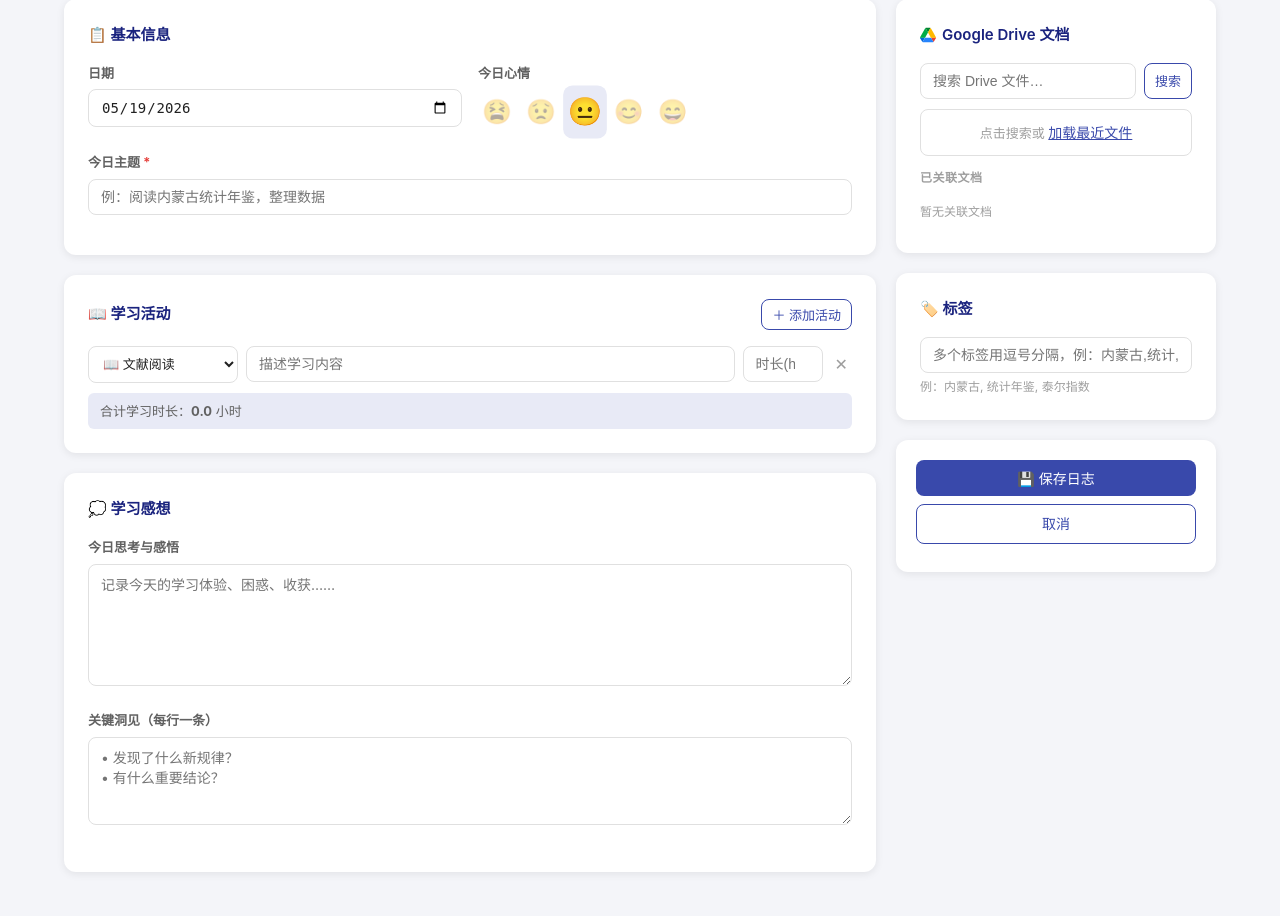
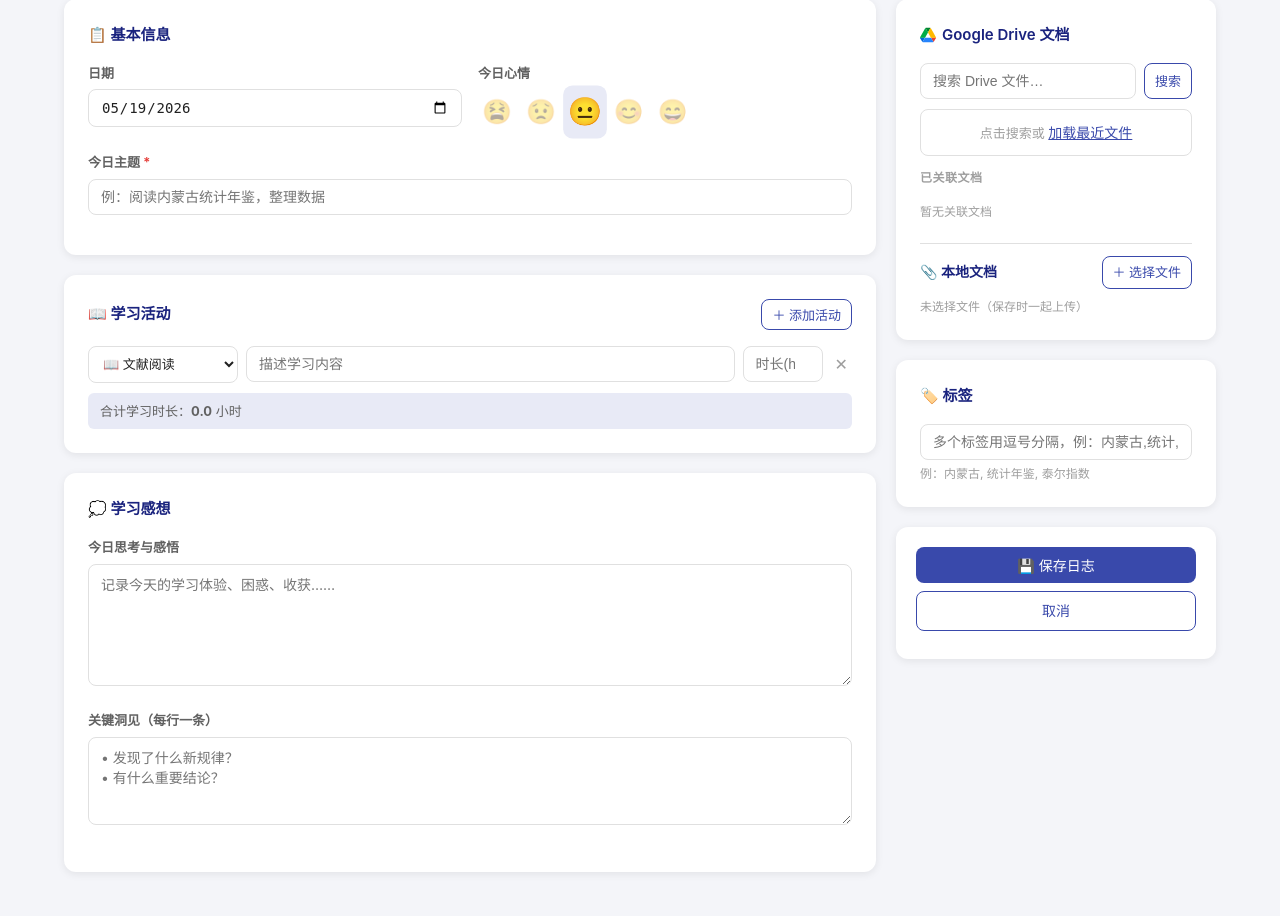
Before and after one commit to HanSen-HS/xueshu-riji, a Flask app: page /entry/new in a window 1280 px wide. Shown: the part 151-1067 px from the top of the page. Run offline with Flask 3, Linux system fonts and the light colour scheme; the visitor is signed in with stand-in values (Sample User, id 1); data comes from the database, SQL or seed files in the repository; some libraries are stand-ins or nearby versions.

Commit message:
新建日志页加入本地文件上传：选择后随表单一起提交保存
Co-Authored-By: Claude Sonnet 4.6 <noreply@anthropic.com>

```diff
--- a/app.py
+++ b/app.py
@@ -492,6 +492,16 @@ def create_entry():
          data.get('reflections',''),
          json.dumps(insights, ensure_ascii=False),
          json.dumps(tags, ensure_ascii=False), now, now))
+    # 保存本地上传文件
+    for f in request.files.getlist('local_files[]'):
+        if not f or not f.filename: continue
+        ext = Path(secure_filename(f.filename)).suffix.lower()
+        if ext not in ALLOWED_EXTS: continue
+        raw = f.read()
+        if len(raw) > 20 * 1024 * 1024: continue
+        get_db().execute("INSERT INTO uploads VALUES (?,?,?,?,?,?,?,?)",
+            (str(uuid.uuid4()), eid, uid, secure_filename(f.filename),
+             f.mimetype, len(raw), base64.b64encode(raw).decode(), now))
     # 保存新建时关联的 Drive 文档
     fids   = request.form.getlist('drive_file_id[]')
     fnames = request.form.getlist('drive_file_name[]')
--- a/templates/new_entry.html
+++ b/templates/new_entry.html
@@ -13,7 +13,7 @@
   {% endif %}
 </div>
 
-<form method="POST"
+<form method="POST" enctype="multipart/form-data"
       action="{{ url_for('update_entry', entry_id=entry.id) if entry else url_for('create_entry') }}"
       id="entryForm">
 
@@ -145,6 +145,19 @@
             <a href="{{ url_for('drive_connect') }}" class="btn btn-google-sm">连接 Drive</a>
           </div>
         {% endif %}
+
+        <!-- 本地文件上传（分隔线） -->
+        <div style="border-top:1px solid var(--border);margin:14px 0 12px"></div>
+        <div class="form-section-header" style="margin-bottom:8px">
+          <span class="form-section-title" style="font-size:14px">📎 本地文档</span>
+          <label class="btn btn-outline-sm" for="localFiles" style="cursor:pointer">＋ 选择文件</label>
+        </div>
+        <input type="file" id="localFiles" name="local_files[]" multiple style="display:none"
+               accept=".pdf,.doc,.docx,.xls,.xlsx,.ppt,.pptx,.txt,.csv,.md,.jpg,.jpeg,.png,.zip"
+               onchange="previewLocalFiles(this)">
+        <div id="localFilePreview" class="linked-docs" style="margin-top:4px">
+          <p class="hint-text" id="noLocalMsg">未选择文件（保存时一起上传）</p>
+        </div>
       </div>
 
       <!-- 标签 -->
@@ -293,5 +306,26 @@ function escHtml(str) {
   return String(str).replace(/[&<>"']/g, c =>
     ({'&':'&amp;','<':'&lt;','>':'&gt;','"':'&quot;',"'":'&#39;'}[c]));
 }
+
+// 本地文件预览（仅列出文件名，实际上传在 submit 时由浏览器处理）
+function previewLocalFiles(input) {
+  const files = Array.from(input.files);
+  const preview = document.getElementById('localFilePreview');
+  document.getElementById('noLocalMsg')?.remove();
+  // 清除旧预览
+  preview.querySelectorAll('.local-file-preview-item').forEach(el => el.remove());
+  if (!files.length) {
+    preview.innerHTML = '<p class="hint-text" id="noLocalMsg">未选择文件（保存时一起上传）</p>';
+    return;
+  }
+  files.forEach(f => {
+    const item = document.createElement('div');
+    item.className = 'linked-drive-item local-file-preview-item';
+    item.innerHTML = `<span class="drive-item-icon">📎</span>
+      <span class="drive-item-name">${escHtml(f.name)}</span>
+      <span style="font-size:11px;color:#888">${(f.size/1024).toFixed(1)}KB</span>`;
+    preview.appendChild(item);
+  });
+}
 </script>
 {% endblock %}
```
